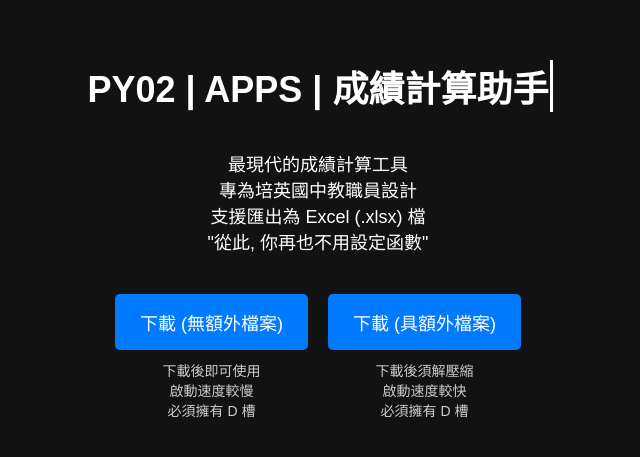
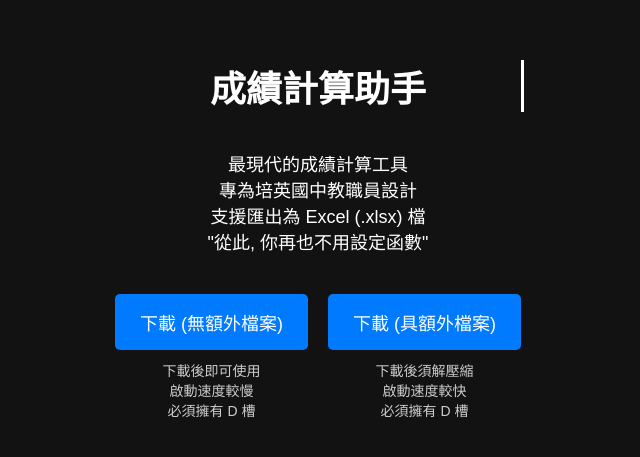
Before and after one commit to woody0415/woody0415.github.io, a plain HTML site: page calculator.html in a window 1280 px wide. Shown: the part 165-622 px from the top of the page, without its empty margins (322-962 px from the left). Drawn offline with Linux system fonts and the light colour scheme.

Commit message:
Update calculator.html

```diff
--- a/calculator.html
+++ b/calculator.html
@@ -3,12 +3,12 @@
 <head>
     <meta charset="UTF-8">
     <meta name="viewport" content="width=device-width, initial-scale=1.0">
-    <title>成績計算助手</title>
+    <title>PY02 | APPS | 成績計算助手</title>
     <link rel="stylesheet" href="styles.css">
 </head>
 <body>
     <div class="container">
-        <h1 class="typing-title">PY02 | APPS | 成績計算助手</h1>
+        <h1 class="typing-title">成績計算助手</h1>
         <p class="description">最現代的成績計算工具<br>專為培英國中教職員設計<br>支援匯出為 Excel (.xlsx) 檔<br>"從此, 你再也不用設定函數"</p>
 
         <div class="buttons">
```
